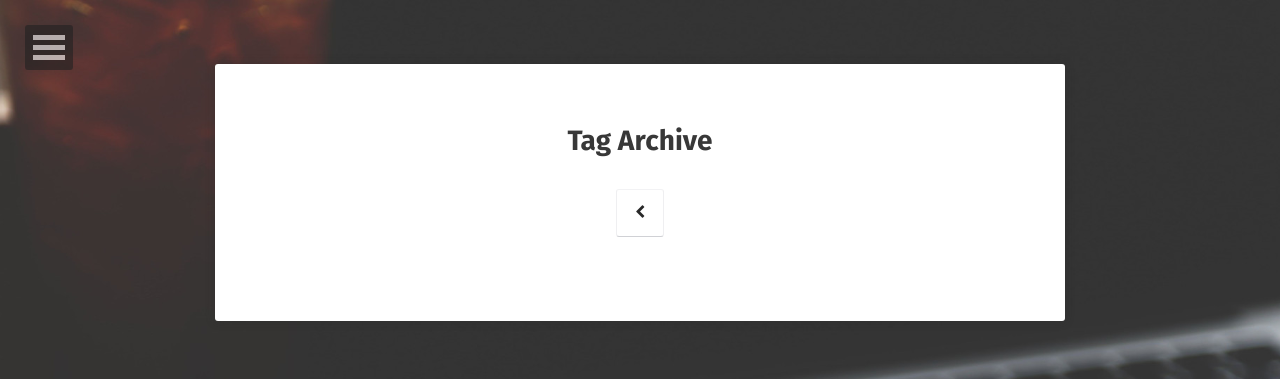
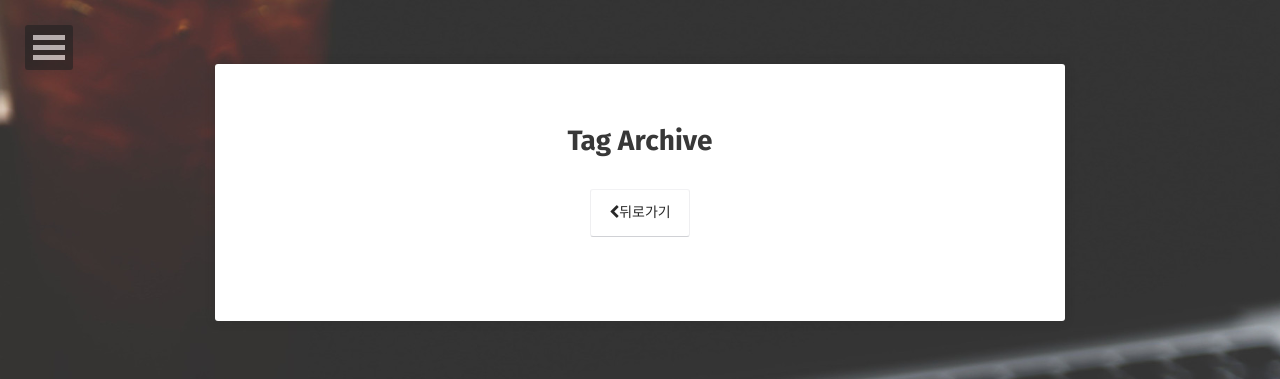
Before and after one commit to sangwoo24/sangwoo24.github.io, a Jekyll site: the page built from tags/index.html, in a window 1280 px wide. Shown: the top 379 px of the page. Built offline with Jekyll 4.4.1, drawn with Linux system fonts in a browser that asks for light colours; some web fonts are replaced.

Commit message:
Update page.html

```diff
--- a/_layouts/page.html
+++ b/_layouts/page.html
@@ -18,7 +18,7 @@
                 <div class="post-title {% if page.feature %} feature {% endif %}">
                     <h1>{{ page.title }}</h1>
                     <a class="btn zoombtn" href="{{site.url}}">
-                        <i class="fa fa-chevron-left"></i>
+                        <i class="fa fa-chevron-left">뒤로가기</i>
                     </a>
                 </div>
                 {{ content }}
```
